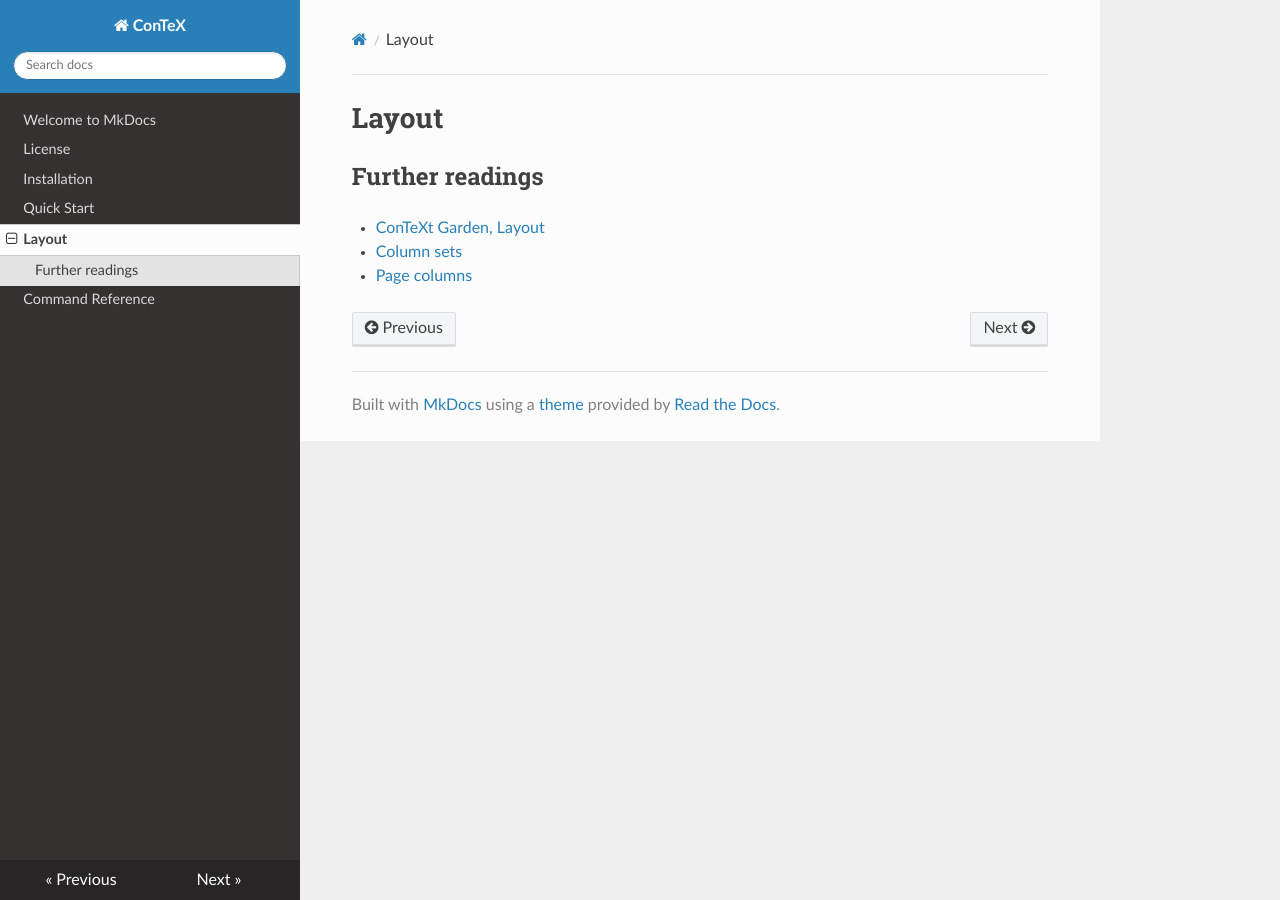
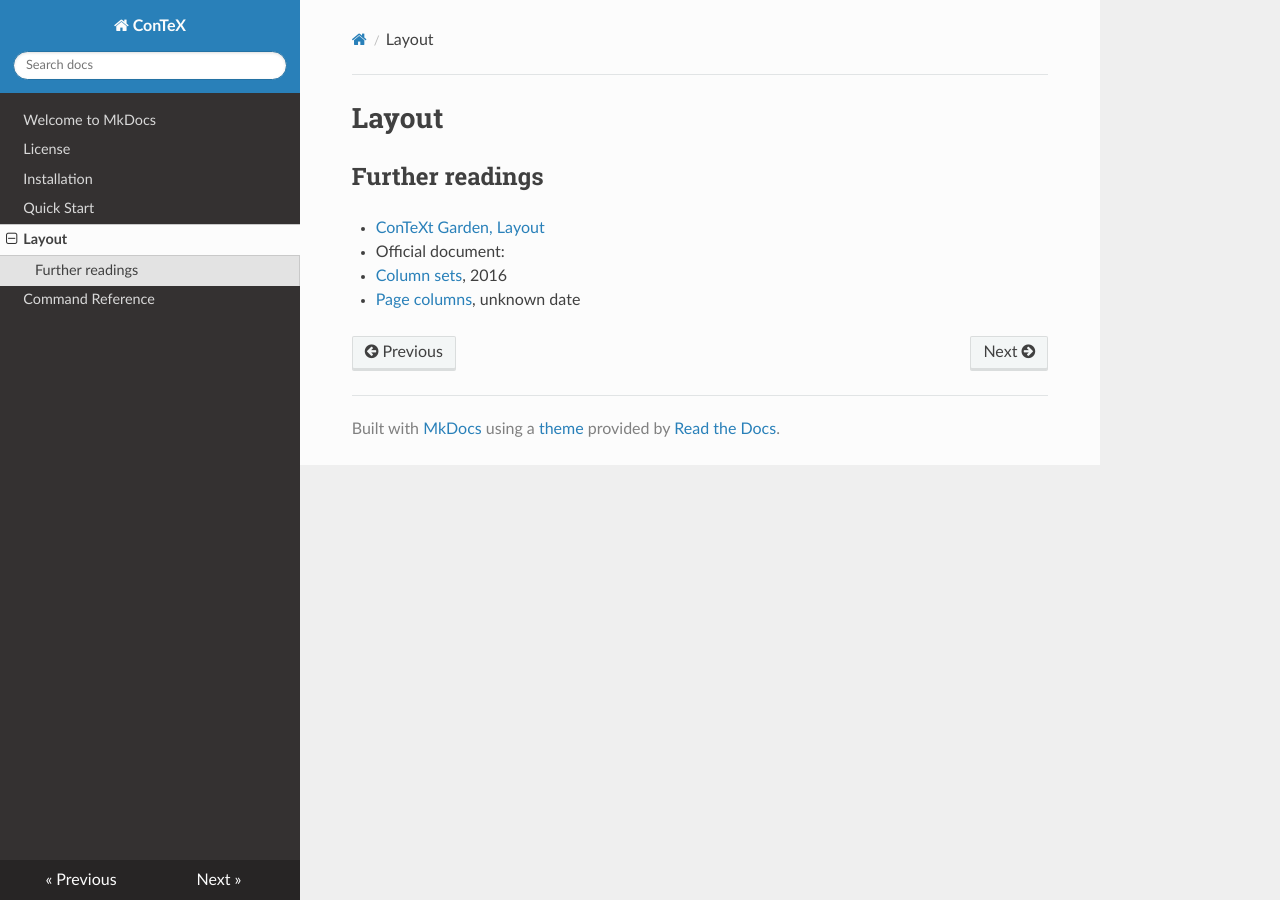
Before and after one commit to champignoom/contex-docs, an MkDocs documentation site: the page built from docs/layout.md, in a window 1280 px wide. Built offline with MkDocs 1.6.1, drawn with Linux system fonts in a browser that asks for light colours; nearby versions of some CDN libraries.

Commit message:
add dates

```diff
--- a/docs/layout.md
+++ b/docs/layout.md
@@ -4,8 +4,9 @@
 ## Further readings
 
 - [ConTeXt Garden, Layout][3]
-- [Column sets][1]
-- [Page columns][2]
+- Official document:
+  - [Column sets][1], 2016
+  - [Page columns][2], unknown date
 
 [1]: http://www.pragma-ade.com/general/manuals/columnsets.pdf
 [2]: http://www.pragma-ade.com/general/manuals/pagecolumns.pdf
```
Also changed, not shown: docs/command-reference.md (+1 -1 lines), docs/installation.md (+1 -1 lines).
